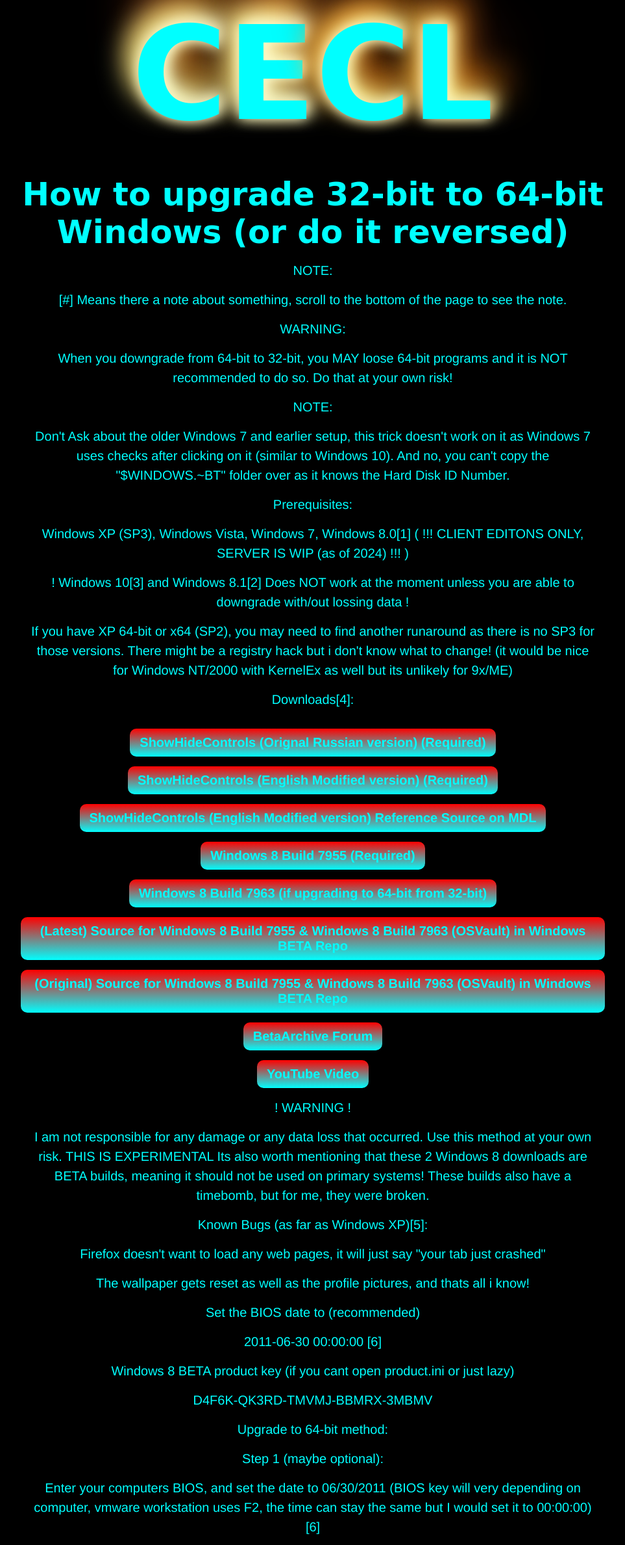
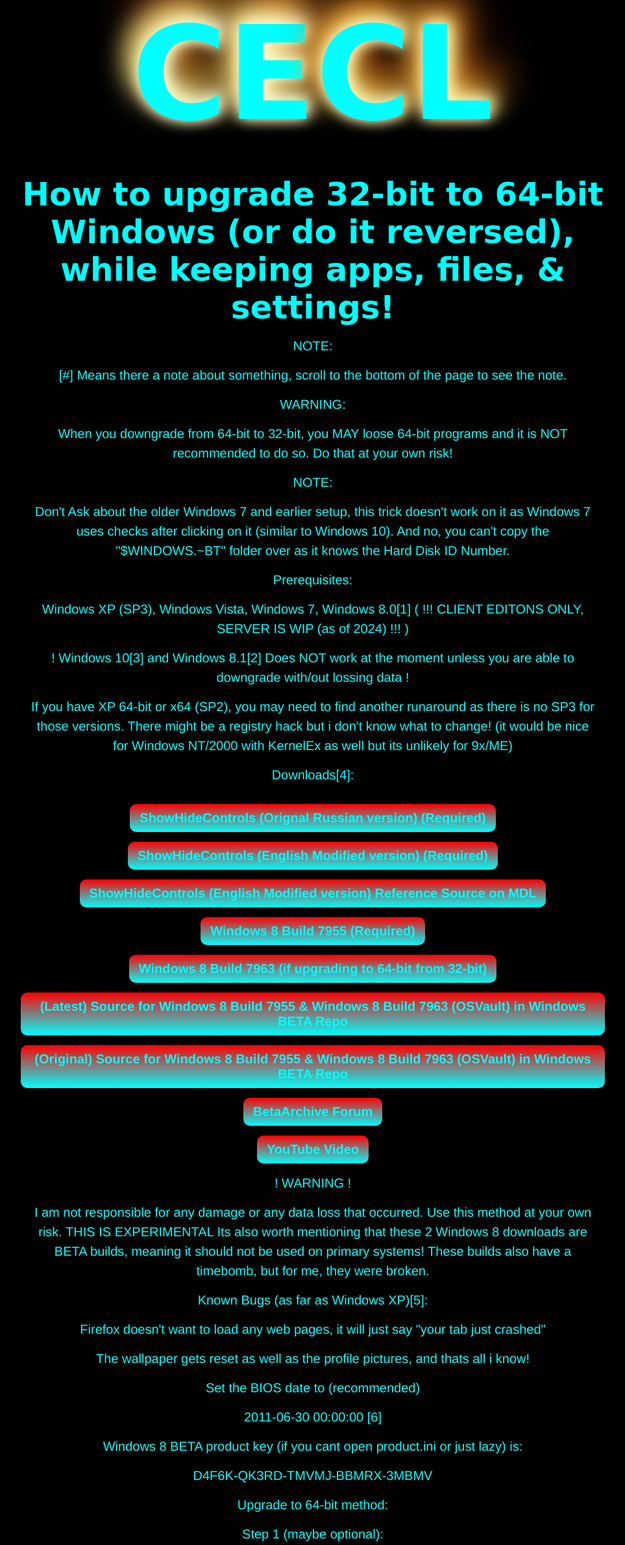
Before and after one commit to CE1CECL/32to64, a plain HTML site: page index.html in a window 1280 px wide. Shown: the part 773-3150 px from the top of the page at 65% size, without its empty margins (158-1121 px from the left). Drawn offline with Linux system fonts and the light colour scheme.

Commit message:
Update index.html

```diff
--- a/index.html
+++ b/index.html
@@ -232,7 +232,7 @@ code.small {
  <div id="content">
  <img src="./invert.png" id="logo" alt="CE1CECL Logo">
  <h1><span class="f1">Chr</span><span class="f2">isE</span><span class="f3">ric</span><span class="f4">1 </span><span class="f5">CE</span><span class="f6">CL</span></h1></li>
- <h2>How to upgrade 32-bit to 64-bit Windows (or do it reversed)</h2>
+ <h2>How to upgrade 32-bit to 64-bit Windows (or do it reversed), while keeping apps, files, & settings!</h2>
  <p>
  NOTE:
  </p>
@@ -297,7 +297,7 @@ code.small {
  2011-06-30 00:00:00 [6]
  </p>
  <p>
- Windows 8 BETA product key (if you cant open product.ini or just lazy)
+ Windows 8 BETA product key (if you cant open product.ini or just lazy) is:
  </p>
  <p>
  D4F6K-QK3RD-TMVMJ-BBMRX-3MBMV
```
